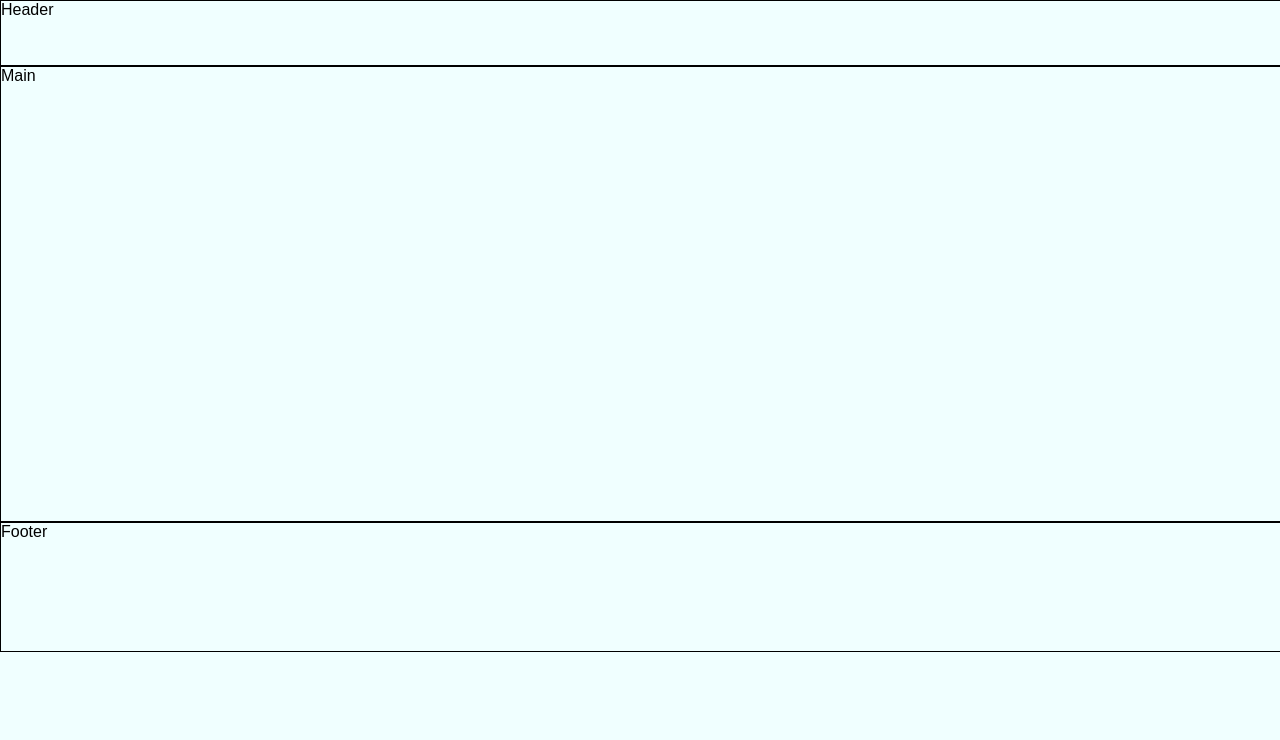
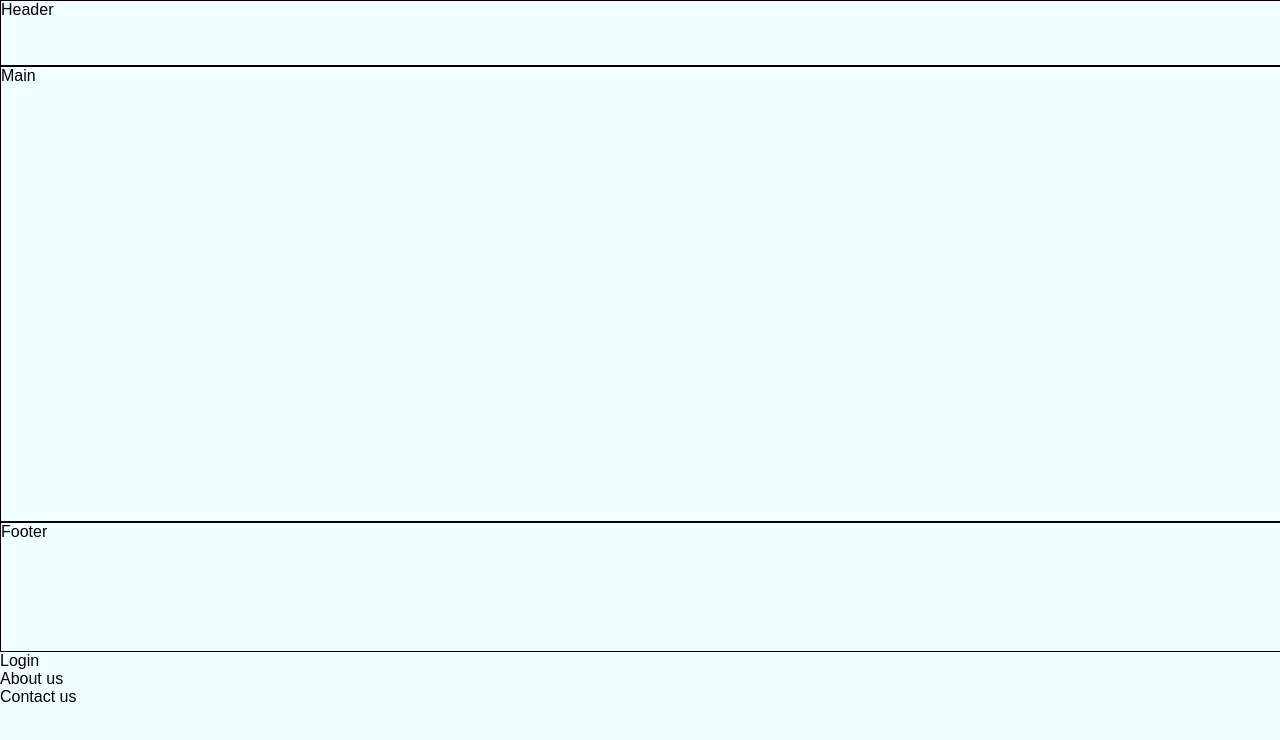
Before and after one commit to MokuaEnock/NxT-learn, a React (Create React App) app: page / in a window 1280 px wide. Shown: the top 740 px of the page. Built offline with nearby package versions, Linux system fonts and the light colour scheme.

Commit message:
connect the default components

```diff
--- a/src/App.js
+++ b/src/App.js
@@ -1,11 +1,16 @@
 import "./App.js";
 import React from "react";
 import Home from "./components/home/Home.js";
-
+import About from "./components/about/about.js";
+import Contact from "./components/contact/contact.js";
+import Login from "./components/login/Login.js";
 function App() {
   return (
     <>
       <Home />
+      <Login />
+      <About />
+      <Contact />
     </>
   );
 }
--- a/src/components/about/about.js
+++ b/src/components/about/about.js
@@ -0,0 +1,7 @@
+import React from "react";
+
+function About() {
+  return <section>About us</section>;
+}
+
+export default About;
--- a/src/components/contact/contact.js
+++ b/src/components/contact/contact.js
@@ -0,0 +1,7 @@
+import React from "react";
+
+function Contact() {
+  return <section>Contact us</section>;
+}
+
+export default Contact;
--- a/src/components/login/Login.js
+++ b/src/components/login/Login.js
@@ -0,0 +1,7 @@
+import React from "react";
+
+function Login() {
+  return <form>Login</form>;
+}
+
+export default Login;
```
